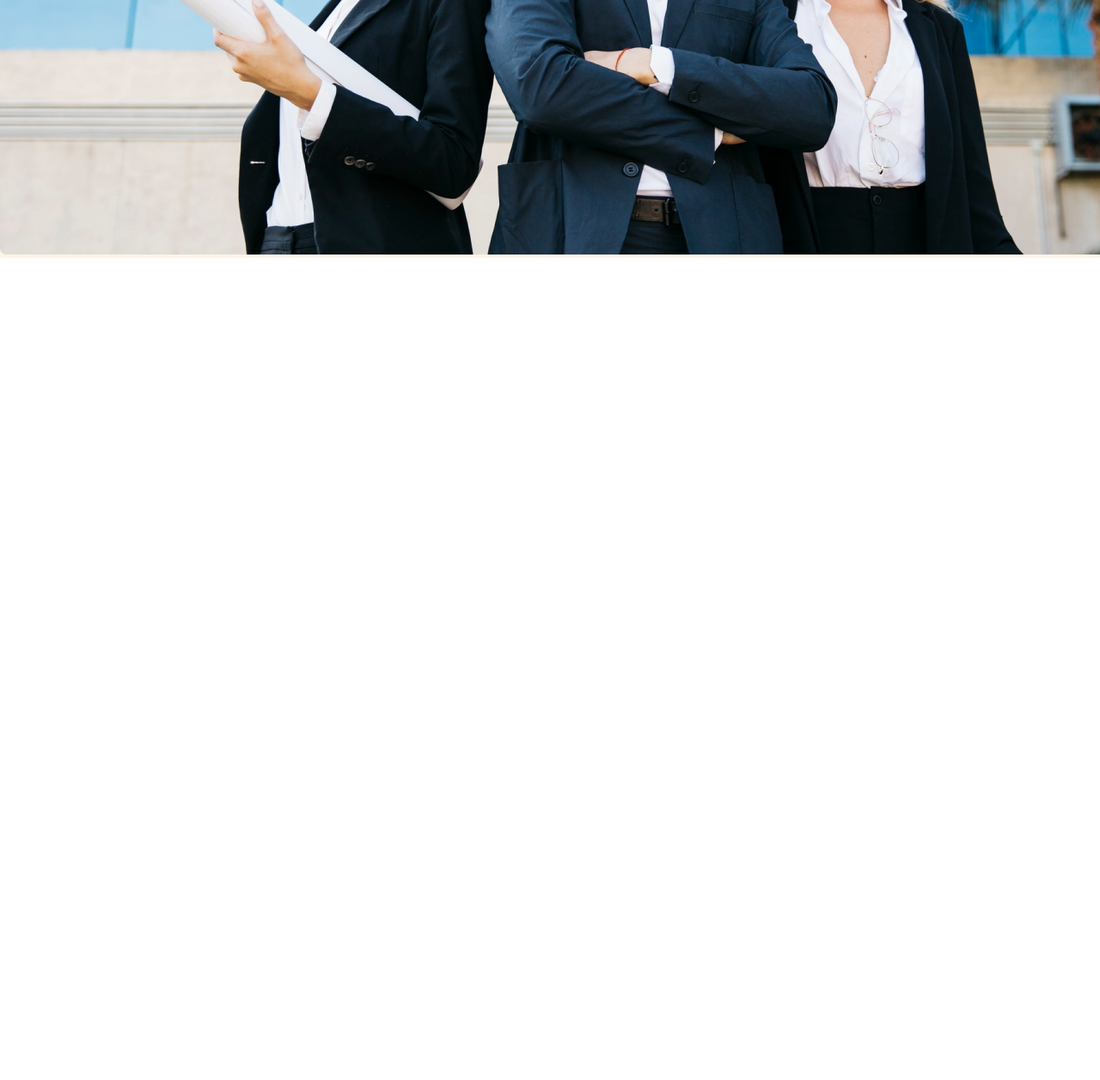
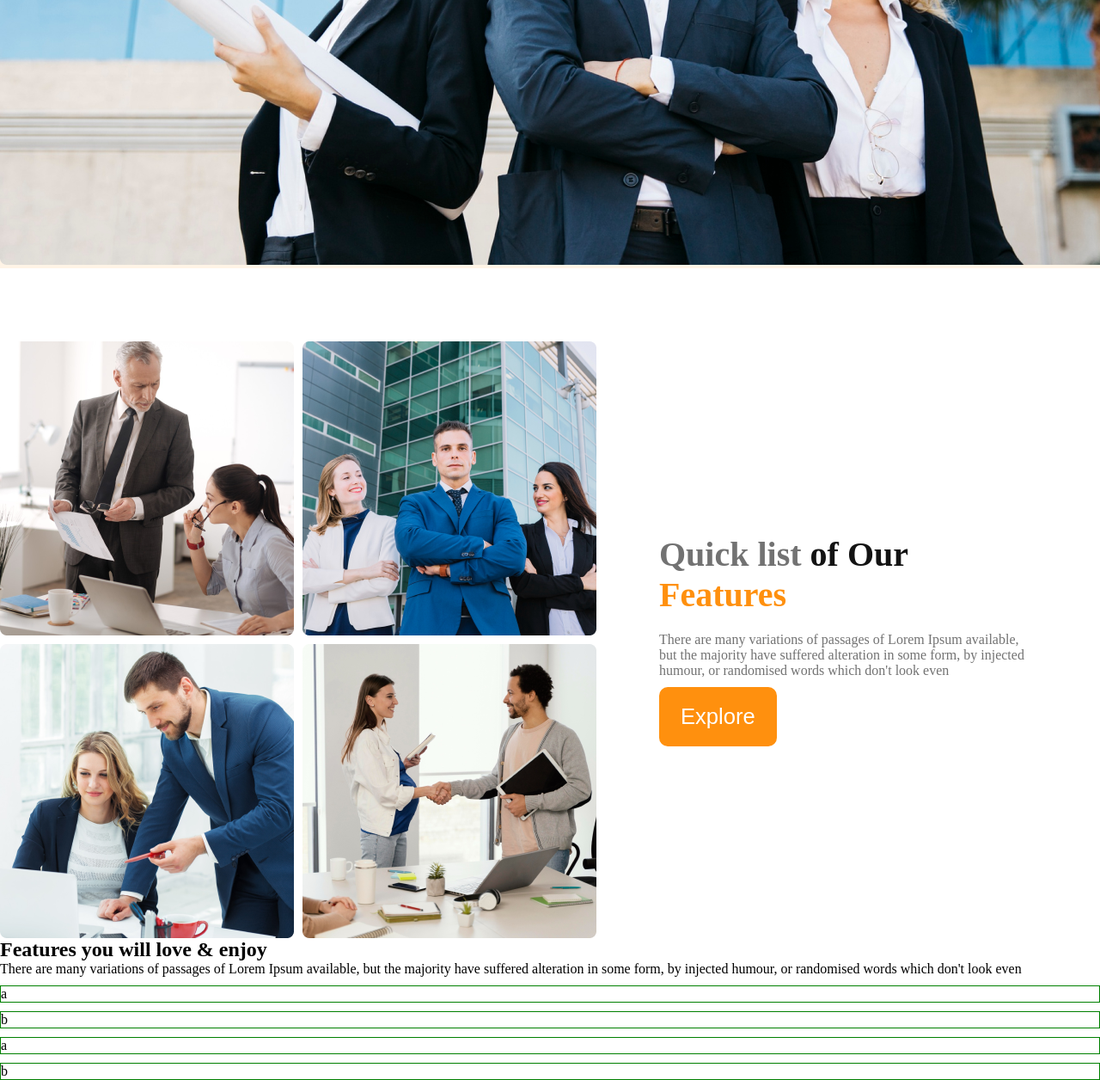
Before and after one commit to anik16-609/g-archtecture, a plain HTML site: page code/index.html in a window 1280 px wide. Shown: the part 784-2040 px from the top of the page at 86% size. Before the commit the page ends 1084 px from the top, so only its background shows below. Drawn offline with Linux system fonts and the light colour scheme.

Commit message:
update css

```diff
--- a/code/architecture.css
+++ b/code/architecture.css
@@ -18,7 +18,7 @@
 /* end */
 
 
-/* share dispaly */
+/* share display */
 
 .display{
     display: flex;
@@ -35,6 +35,12 @@
 .bg-1{
     background-color:  rgba(255, 144, 14, 0.1);
 }
+.dark{
+    color: #FF900E;
+}
+.dark0{
+    color: #727272;
+}
 
 /* button share */
 .btn-primary{
@@ -43,8 +49,8 @@
     padding: 20px 25px;
     color: #FFFFFF;
     border-radius: 10px;
-    justify-content: center;
-    align-items: center;
+    /* justify-content: center;
+    align-items: center; */
     border-color: black;
     margin-top: 10px;
     border: none;
@@ -52,6 +58,12 @@
 }
 .btn-primary:hover{
     background-color: cadetblue;
+}
+
+/* main share */
+main{
+    max-width: 1440px;
+    margin: 0 auto;
 }
 
 /* header navbar */
@@ -66,6 +78,7 @@
     font-weight: 700;
     font-size: 2rem;
     margin-top: 20px;
+
 }
 .nav-item{
     list-style: none;
@@ -84,27 +97,30 @@
     margin: 0 auto;
 }
 .banner-h1{
-    font-weight: 700;
-    font-size: 4rem;
+    font-weight: 600;
+    font-size: 3.8rem;
     justify-content: center;
     align-items: center;
     text-align: center;
     margin-top: 10px;
 
 
+
 }
-.baner-para-1{
+.banner-pera-1{
     justify-content: center;
     align-items: center;
-    text-align: center;
     margin-top: 20px;
+    color: #727272;
 
 }
 .banner-contain{
-    max-width: 850px;
+    max-width: 720px;
     margin: 0 auto;
     text-align: center;
     margin-bottom: 50px;
+    justify-content: center;
+    align-items: center;
 }
 
 /* responsive medea query */
@@ -121,3 +137,39 @@
         width: 100%;
     }
 }
+
+
+/* main section */
+
+.picture-team{
+    display: grid;
+  grid-template-columns: 1fr 1fr;
+  grid-template-rows: 1fr 1fr;
+  gap: 10px;
+  margin-top: 85px;
+
+}
+ .features-team{
+    /* justify-content: center;
+    align-items: center;
+    text-align: center; */
+    margin-top: 309px;
+    margin-left: 73px;
+    /* margin-right: -400px; */
+    word-wrap: initial;
+}
+
+.features-team,.btn-primary{
+ margin-right: -80px;
+}
+
+.features-team-h3{
+    font-weight: 700;                                             ;
+    font-size: 2.5rem;
+}
+.four-box1{
+    border: 1px solid green;
+   margin-top: 10px;
+   box-shadow: #FFFFFF;
+
+}
--- a/code/index.html
+++ b/code/index.html
@@ -14,20 +14,48 @@
                 <ul class="nav-links display ">
                     <li class="nav-item"><a href="Home" class="nav-link dark-2">home</a></li>
                     <li class="nav-item"><a href="About" class="nav-link dark-2">About</a></li>
-                    <li class="nav-item"><a href="contract us" class=" nav-link dark-2">contract Us</a></li>
+                    <li class="nav-item"><a href="contract_us.html" class=" nav-link dark-2">contract Us</a></li>
                     <li class="nav-item"><a href="login" class=" nav-link dark-2">login</a></li>
                 </ul>
         </nav>
         <div class="banner">
            <div class="banner-contain">
-            <h1 class="banner-h1">Brand New Group Of Architecture</h1>
+            <h1 class="banner-h1">Brand New <br> Group Of Architecture</h1>
             <p class="banner-pera-1">There are many variations of passages of Lorem Ipsum available, but the majority have suffered alteration in some form, by injected humour, or randomised words which don't look even</p>
             <button class="btn-primary">Explore More</button>
            </div>
             <img src="../image/banner.png" alt="">
         </div>
     </header>
-    <main></main>
+    <main>
+        <section class="team display">
+            <div class="picture-team">
+                <img src="../image/team1.png" alt="two architect discussing about design">
+                <img src="../image/team2.png" alt="">
+                <img src="../image/team3.png" alt="">
+                <img src="../image/team4.png" alt="">
+            </div>
+            <div class="features-team">
+                <h3 class="features-team-h3"><span class="dark0">Quick list</span> <span class="dark-1">of Our</span> <br><span class="dark">Features</span></h3>
+                 <p class="banner-pera-1">There are many variations of passages of Lorem Ipsum available,<br> but the majority have suffered alteration in some form, by injected <br> humour, or randomised words which don't look even</p>
+                <button class="btn-primary">Explore</button>
+            </div>
+        </section>
+        <section>
+            <div>
+                <div>
+                    <h2>Features you will love & enjoy</h2>
+                </div>
+                <p>There are many variations of passages of Lorem Ipsum available, but the majority have suffered alteration in some form, by injected humour, or randomised words which don't look even</p>
+            </div>
+            <div class="four-box">
+            <div class="four-box1">a</div>
+            <div class="four-box1">b</div>
+            <div class="four-box1">a</div>
+            <div class="four-box1">b</div>
+            </div>
+        </section>
+    </main>
     <footer></footer>
 </body>
 </html>
```
Also changed, not shown: code/contract_us.html (added, +11 -0 lines).
